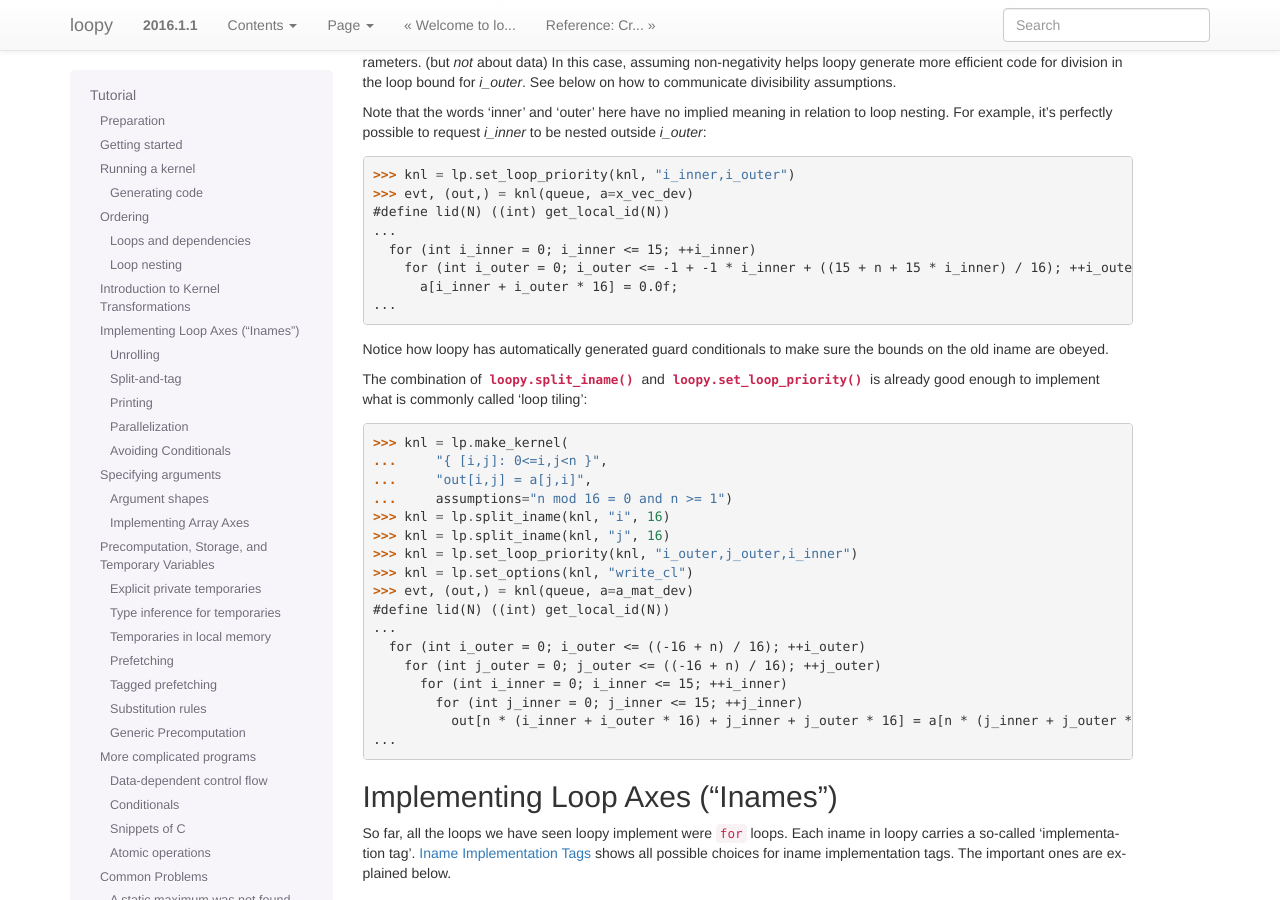
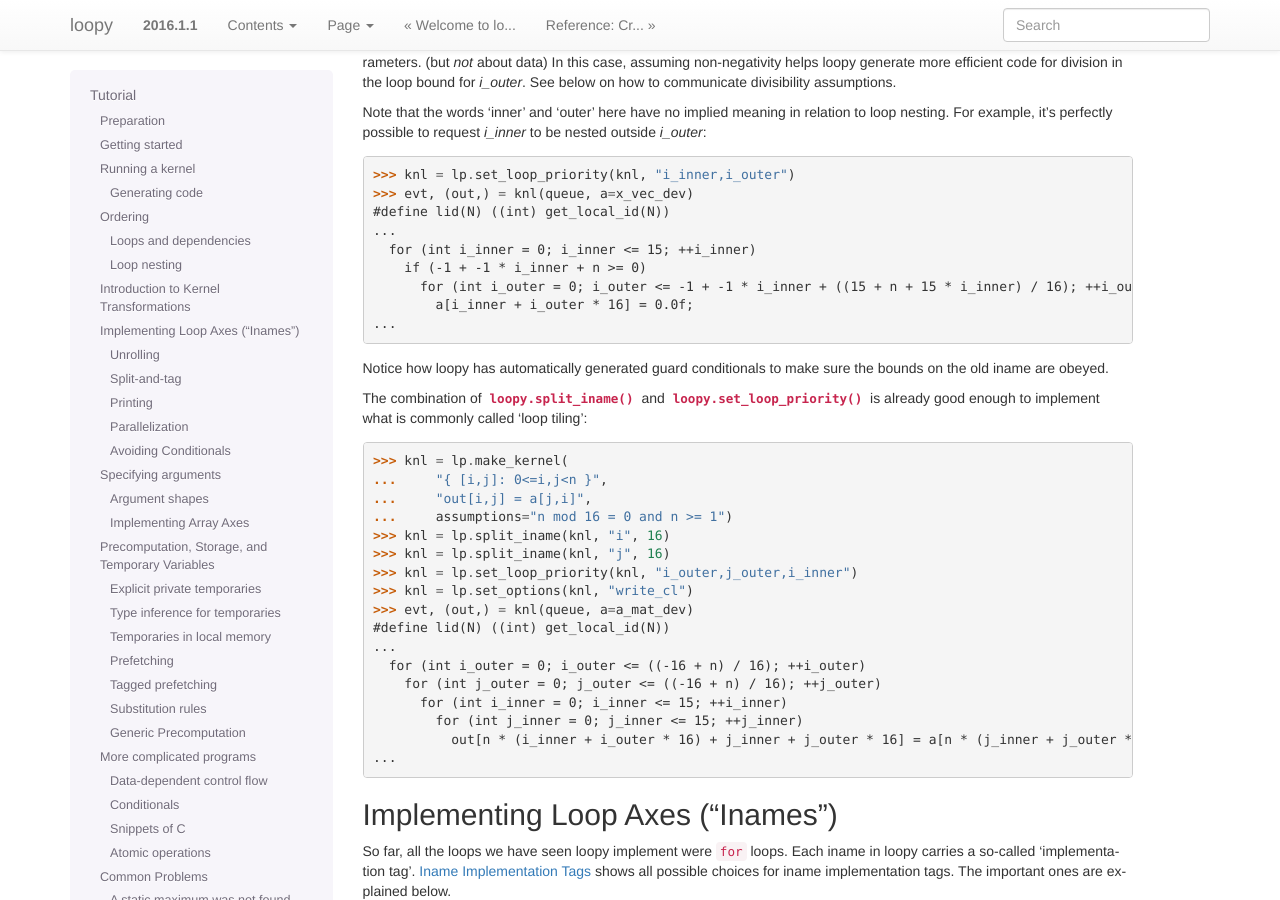
Before and after one commit to inducer/loopy, a Sphinx documentation site: the page built from doc/tutorial.rst, in a window 1280 px wide and 900 px high, scrolled down 8695 px. Built offline with Sphinx 7.4.7, drawn with Linux system fonts in a browser that asks for light colours.

Commit message:
Doctest update for isl 0.17

```diff
--- a/doc/tutorial.rst
+++ b/doc/tutorial.rst
@@ -563,8 +563,9 @@ relation to loop nesting. For example, it's perfectly possible to request
     #define lid(N) ((int) get_local_id(N))
     ...
       for (int i_inner = 0; i_inner <= 15; ++i_inner)
-        for (int i_outer = 0; i_outer <= -1 + -1 * i_inner + ((15 + n + 15 * i_inner) / 16); ++i_outer)
-          a[i_inner + i_outer * 16] = 0.0f;
+        if (-1 + -1 * i_inner + n >= 0)
+          for (int i_outer = 0; i_outer <= -1 + -1 * i_inner + ((15 + n + 15 * i_inner) / 16); ++i_outer)
+            a[i_inner + i_outer * 16] = 0.0f;
     ...
 
 Notice how loopy has automatically generated guard conditionals to make
```
